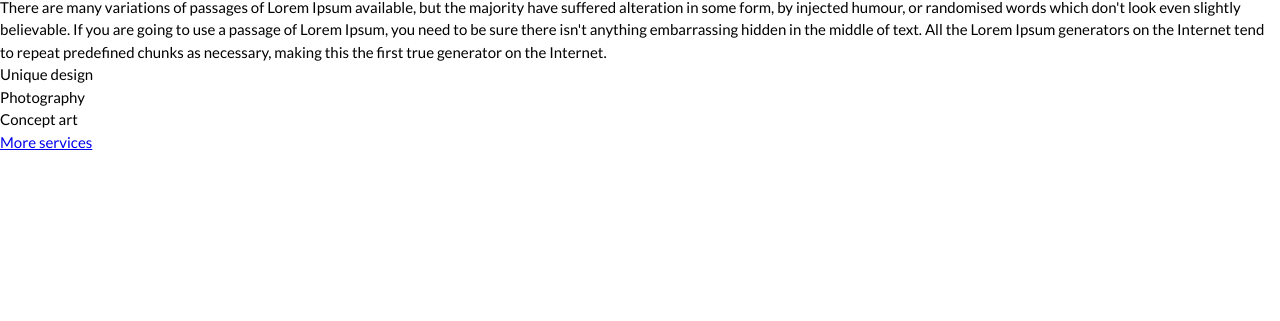
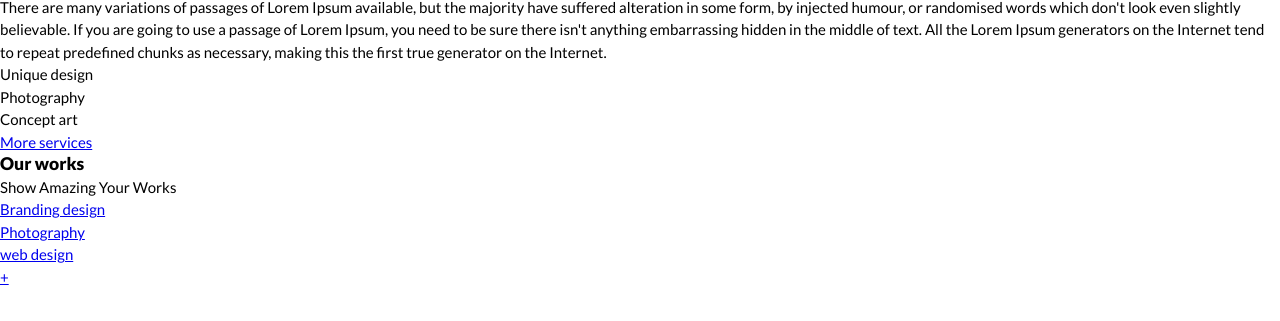
Before and after one commit to SokolovAG/Maglic-LandingPage, a plain HTML site: page index.html in a window 1280 px wide. Shown: the part 395-716 px from the top of the page. Drawn offline with Linux system fonts and the light colour scheme.

Commit message:
some html updates

```diff
--- a/index.html
+++ b/index.html
@@ -1,5 +1,6 @@
 <!DOCTYPE html>
 <html lang="en">
+
 <head>
   <meta charset="UTF-8">
   <link href="https://fonts.googleapis.com/css?family=Lato:400,900" rel="stylesheet">
@@ -9,8 +10,8 @@
   <link href="css/style.css" rel="stylesheet">
   <title>Maglic</title>
 </head>
+
 <body>
-
   <header class="header">
     <div class="header-wrapper">
       <div class="header__logo">
@@ -44,38 +45,55 @@
           </li>
         </ul>
       </nav>
-
       <div class="header__slogan">
         <h2 class="header__slogan  header__slogan--title">We deliver excellence</h2>
         <p class="header__slogan  header__slogan--text">Suspendisse potenti. Integer odio erat, euismod vel dictum nec</p>
       </div>
-
       <div class="sign-button">
         <a href="#" class="sign-button__link">Sign Now</a>
       </div>
+    </div>
   </header>
-
   <section class="about">
     <div class="about__wrapper">
       <h1 class="about__title">AWESOME MULTI-CONCEPT STUDIO</h1>
       <div class="about__text">
         <p>There are many variations of passages of Lorem Ipsum available, but the majority have suffered alteration in some form, by injected humour, or randomised words which don't look even slightly believable. If you are going to use a passage of Lorem Ipsum, you need to be sure there isn't anything embarrassing hidden in the middle of text. All the Lorem Ipsum generators on the Internet tend to repeat predefined chunks as necessary, making this the first true generator on the Internet.</p>
       </div>
-
       <div class="service">
         <ul class="service__items">
           <li class="service__item  service__item--design">Unique design</li>
           <li class="service__item  service__item--photos">Photography</li>
           <li class="service__item  service__item--concept">Concept art</li>
         </ul>
-
         <div class="service__link">
           <a href="#" class="service__btn">More services</a>
         </div>
       </div>
+      <div class="portfolio">
+        <div class="portfolio__filter">
+          <h3 class="portfolio__title  portfolio__title--sideline">Our works</h3>
+          <p class="portfolio__subtitle">Show Amazing Your Works</p>
+          <ul class="portfolio__filter-list">
+            <li class="portfolio__filter-item">
+              <a href="#">Branding design</a>
+            </li>
+            <li class="portfolio__filter-item">
+              <a href="#">Photography</a>
+            </li>
+            <li class="portfolio__filter-item">
+              <a href="#">web design</a>
+            </li>
+            <li class="portfolio__filter-item  portfolio__filter-item--plus">
+              <a href="#">+</a>
+            </li>
+          </ul>
+        </div>
+      </div>
+    </div>
+    <div class="portfolio__items">
     </div>
   </section>
+</body>
 
-
-</body>
 </html>
```
Lines whose indentation alone changed are shown as unchanged.
